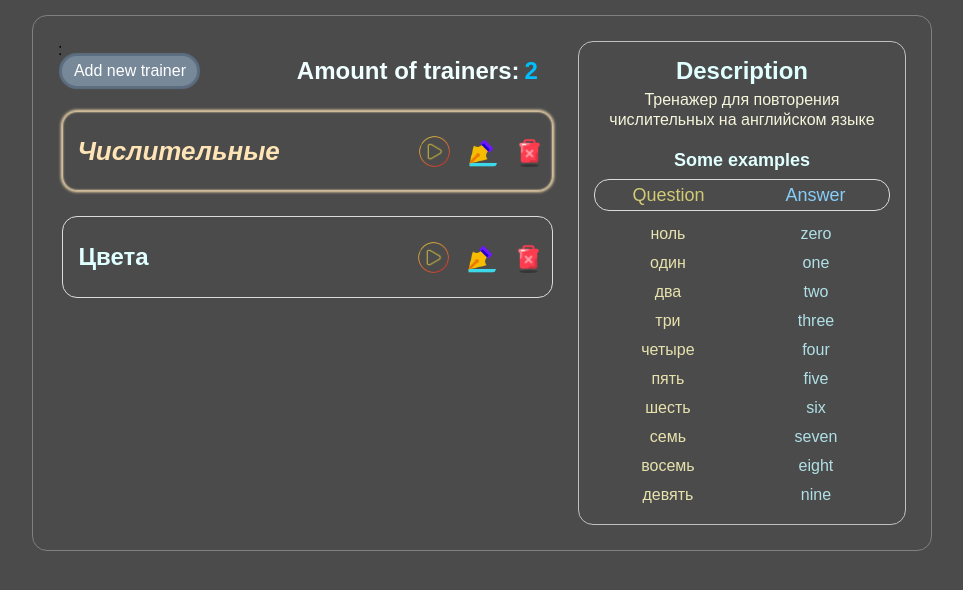
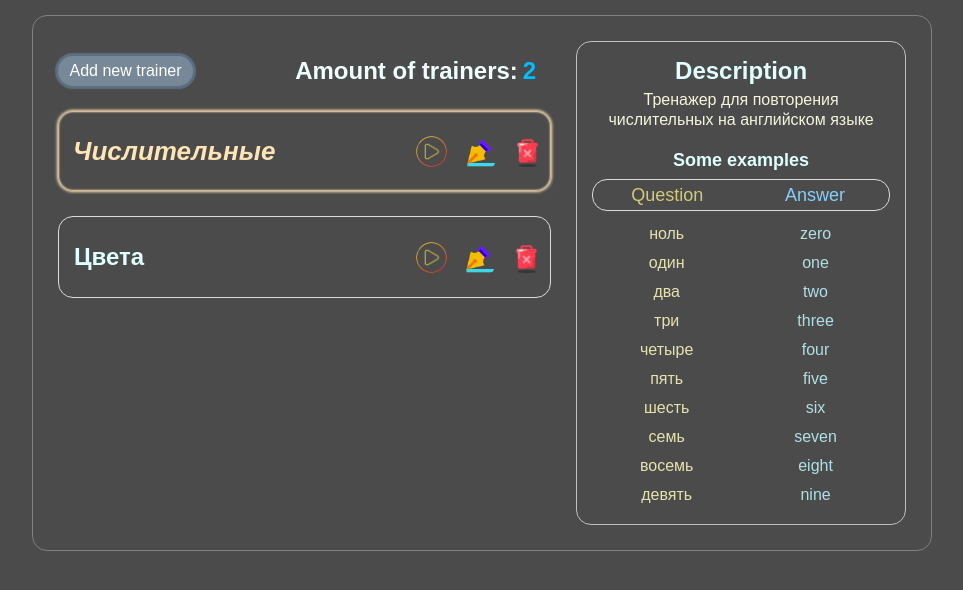
Before and after one commit to NathanBailie/Trainer-constructor, a React (Create React App) app: page / in a window 1280 px wide. Shown: the top 590 px of the page, without its empty margins (158-1121 px from the left). Built offline with nearby package versions, Linux system fonts and the light colour scheme.

Commit message:
removed colonthe extra colon

```diff
--- a/src/components/App/App.js
+++ b/src/components/App/App.js
@@ -171,7 +171,6 @@ const App = () => {
 							onAddNewItem={onAddNewItem}
 							setEdit={setEdit}
 						/>}
-					:
 					{(!edit && !play) &&
 						<>
 							<TrainersList
```
